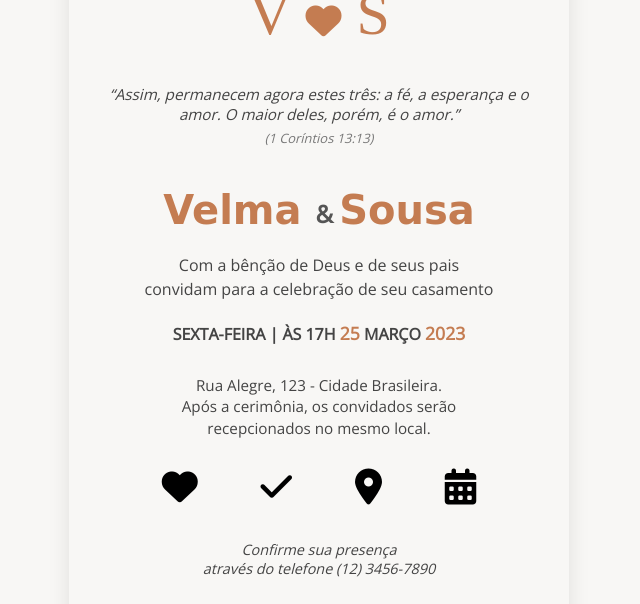
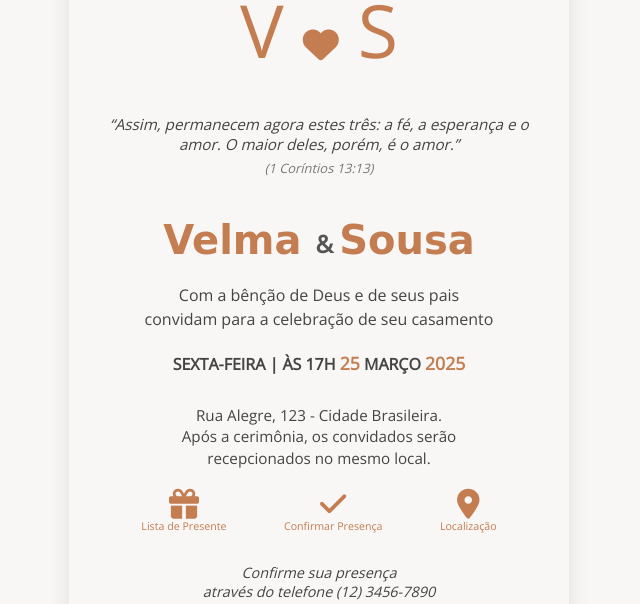
Before and after one commit to Kevin9227/Repo_lesson, a PHP site: page /conviteonline/index.html in a window 1280 px wide. Shown: the part 400-1004 px from the top of the page, without its empty margins (321-961 px from the left). Run offline with PHP 8.4, Linux system fonts and the light colour scheme; some libraries are stand-ins or nearby versions; some web fonts are replaced; grey boxes are pictures that could not be loaded.

Commit message:
Alterações no layout

```diff
--- a/conviteonline/index.html
+++ b/conviteonline/index.html
@@ -26,7 +26,7 @@
     <p class="texto">Com a bênção de Deus e de seus pais<br>convidam para a celebração de seu casamento</p>
 
     <div class="data">
-      <p>Sexta-Feira | às 17h <span>25</span> MARÇO  <span>2023</span>
+      <p>Sexta-Feira | às 17h <span>25</span> MARÇO  <span>2025</span>
     </div>
 
     <p class="endereco">
@@ -37,14 +37,11 @@
 
 
    <div class="icones">
-    <a href="https://support.google.com/" target="_blank"><i class='fas fa-heart' style='font-size:36px'></i></a>
 
+        <a href=""><i class="fa fa-gift" style="font-size:30px"></i><br>Lista de Presente</a>
+        <a href="https://wa.me/+244924112838?text=Olá, Velma e família! Estou passando para confirmar com alegria a minha presença no casamento. Mal posso esperar para celebrar esse momento especial com vocês!" target="_blank"> <i class="fa fa-check" style="font-size:30px"></i><br>Confirmar Presença</a>
+        <a href="https://www.google.com/maps/?hl=pt-PT" target="_blank"> <i class="fa fa-map-marker" style="font-size:30px"></i><br> Localização</a>
 
-
-      <a href=""> <i class="fa fa-check" style="font-size:36px"></i></a>
-
-          <a href="https://www.google.com/maps/?hl=pt-PT" target="_blank"> <i class="fa fa-map-marker" style="font-size:36px"></i></a>
-          <a href=""><i class="fa fa-calendar" style="font-size:36px"></i></a>
 
 
    </div>
--- a/conviteonline/style.css
+++ b/conviteonline/style.css
@@ -8,17 +8,19 @@ body {
     justify-content: center;
     align-items: center;
     min-height: 100vh;
+
 }
 .icones{
-    margin: 20px;
+    margin: 10px;
     display: flex;
     justify-content: space-evenly;
-    padding: 10px;
+    padding: 5px;
 
 }
 .icones a{
     text-decoration: none;
-    color: #000;
+    color: #c47c51;
+    font-size: 8pt;
 }
 
 .fototop {
@@ -57,9 +59,10 @@ body {
 }
 
 .iniciais {
+
     margin-top: -20px;
-    font-size: 45pt;
-    font-family:  serif;
+    font-size: 55pt;
+    font-family:  inherit;
     font-optical-sizing: auto;
     font-weight: weight;
     font-style: normal;
```
